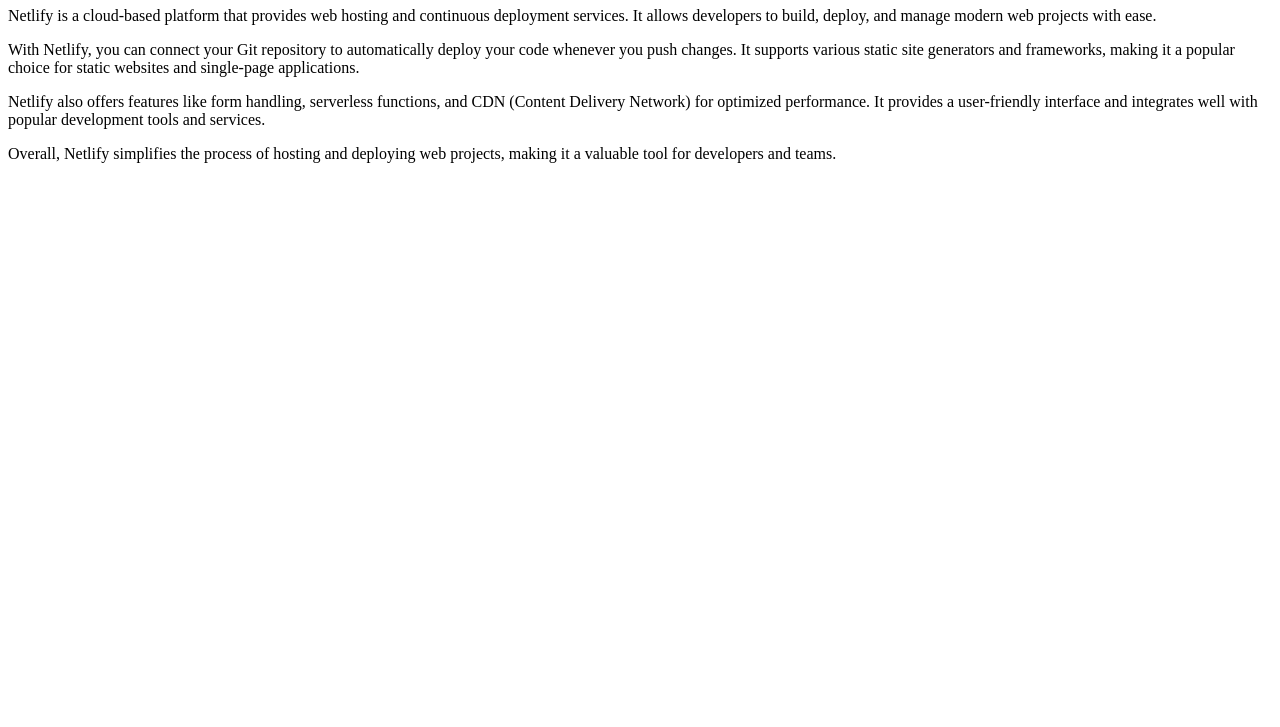
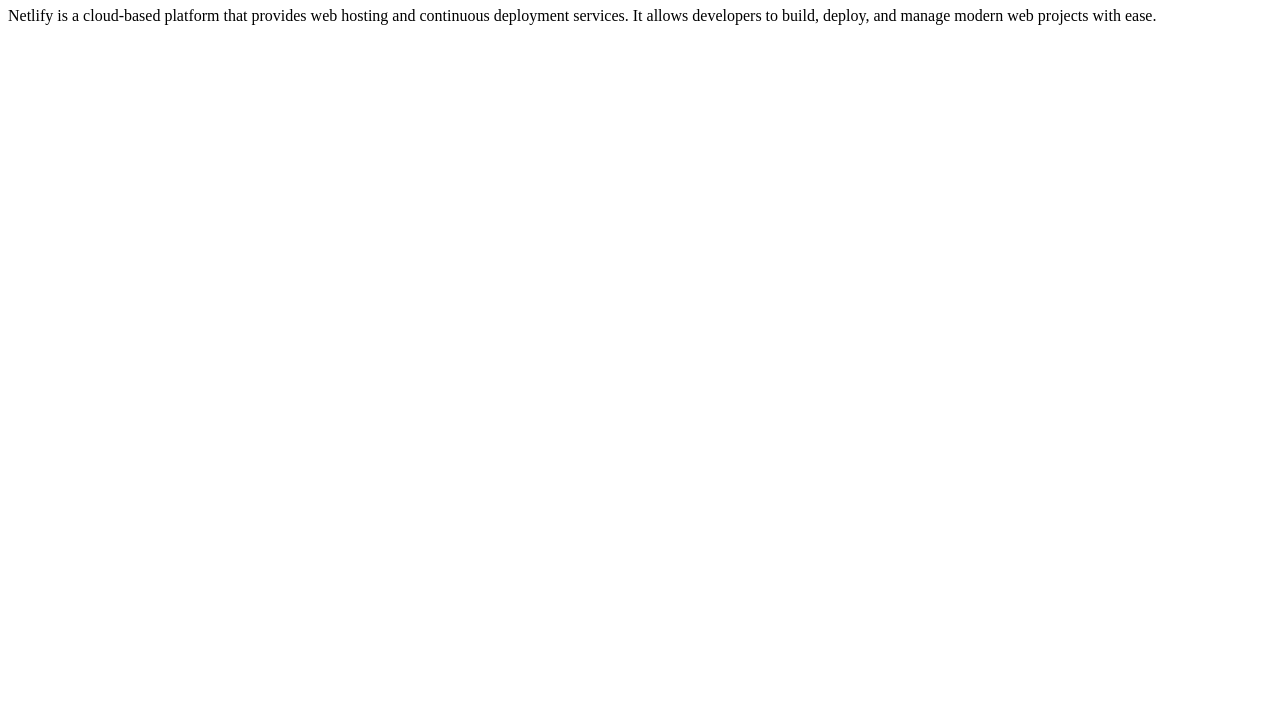
Before and after one commit to raviteja3000/netlify, a plain HTML site: page index.html in a window 1280 px wide. Shown: the part 73-800 px from the top of the page. Drawn offline with Linux system fonts and the light colour scheme.

Commit message:
added index

```diff
--- a/index.html
+++ b/index.html
@@ -10,8 +10,6 @@
 <body>
     <h1>Netlify</h1>
     <p>Netlify is a cloud-based platform that provides web hosting and continuous deployment services. It allows developers to build, deploy, and manage modern web projects with ease.</p>
-    <p>With Netlify, you can connect your Git repository to automatically deploy your code whenever you push changes. It supports various static site generators and frameworks, making it a popular choice for static websites and single-page applications.</p>
-    <p>Netlify also offers features like form handling, serverless functions, and CDN (Content Delivery Network) for optimized performance. It provides a user-friendly interface and integrates well with popular development tools and services.</p>
-    <p>Overall, Netlify simplifies the process of hosting and deploying web projects, making it a valuable tool for developers and teams.</p>
+
 </body>
 </html>
```
